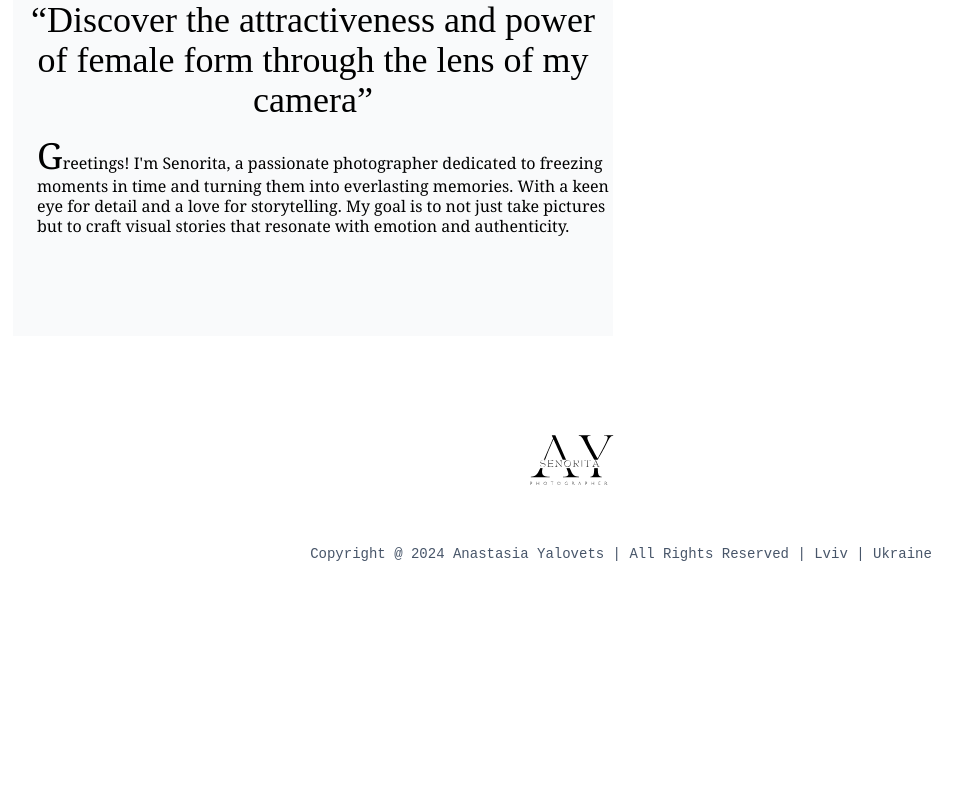
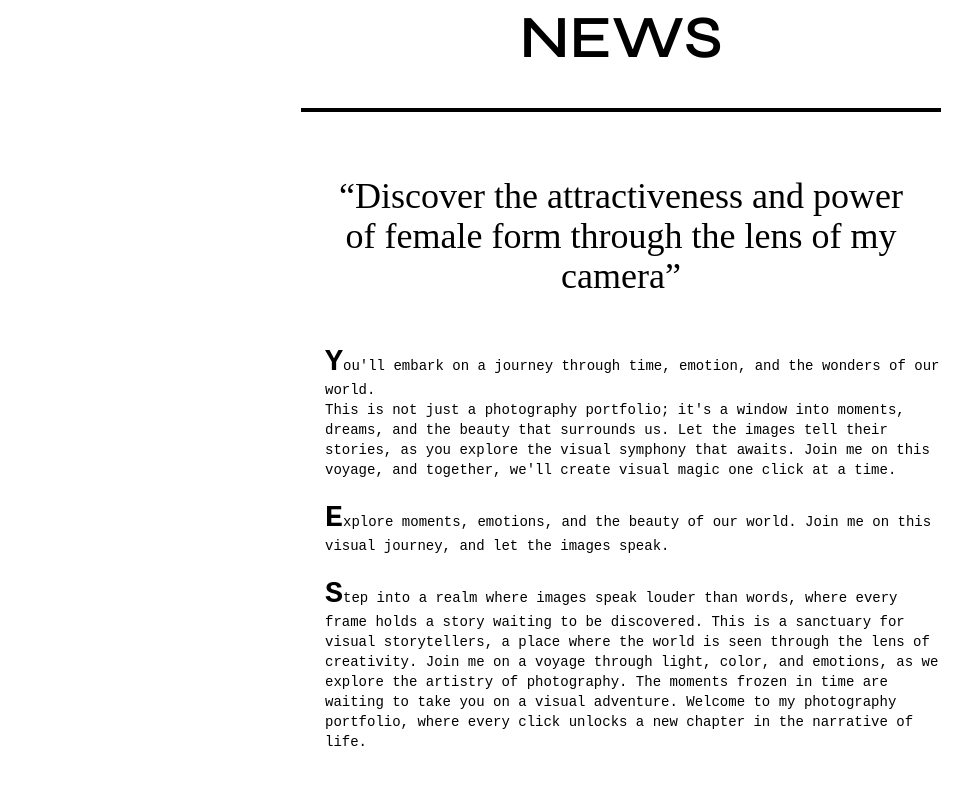
Before and after one commit to podanenko826/senorita-portfolio, a Next.js app: page /Journal in a window 1280 px wide. Shown: the part 360-1160 px from the top of the page, without its empty margins (19-991 px from the left). Before the commit the page ends 964 px from the top, so only its background shows below. Built offline with nearby package versions, Linux system fonts and the light colour scheme; some icons are missing.

Commit message:
Added "News" text above the Journal

```diff
--- a/components/Gallery.js
+++ b/components/Gallery.js
@@ -22,7 +22,7 @@ export default function Gallery({ allImages }) {
   return (
     <div>
       <Masonry
-        className="flex w-auto gap-2 px-8 lg:px-64 md:px-20 sm:px-14"
+        className="flex w-auto gap-2 px-2 lg:px-64 md:px-20 sm:px-14"
         breakpointCols={breakpointColumnsObj}
       >
         {allImages.map((photo, idx) => (
--- a/components/Tabs.js
+++ b/components/Tabs.js
@@ -14,7 +14,7 @@ export default function TabGroup({ photos }) {
   const buttonLabel = showMore ? 'Show More >' : 'Show Less <';
   const fullGallery = 'Full Gallery >';
 
-  const buttonKey = showMore ? 'Photo-3' : 'Photo-2';
+  const buttonKey = showMore ? 'Photo-1' : 'Photo-2';
 
   const currentPath = usePathname();
 
@@ -30,7 +30,7 @@ export default function TabGroup({ photos }) {
           <Tab.List className="pt-4">
             <Tab className="p-auto mb-14 uppercase text-xl" key={buttonKey}>
               <span
-                className="border-b-2 text-blue-600 border-blue-600"
+                className="border-b-2 text-blue-500 border-blue-500"
                 onClick={toggleShowMore}
               >
                 {buttonLabel}
@@ -46,13 +46,13 @@ export default function TabGroup({ photos }) {
           </Tab.Panels>
           <div className="flex flex-col items-center w-full pt-0 ">
             <div className="flex min-w-full justify-center">
-              <h1 className="text-6xl p-14 font-courier text-center">
+              <h1 className="text-6xl py-14 font-courier text-center">
                 More Examples?
               </h1>
             </div>
 
             <a className="pt-4 mb-20" href="/Gallery">
-              <span className="text-blue-500 font-thin p-auto uppercase text-xl">
+              <span className="text-blue-500 border-b-2 border-blue-500 font-thin p-auto uppercase text-xl">
                 {fullGallery}
               </span>
             </a>
--- a/pages/Footer.js
+++ b/pages/Footer.js
@@ -21,7 +21,7 @@ const Footer = () => {
           target="_blank"
           className="mt-7 ml-7"
         >
-          <FaInstagram className="text-3xl hover:bg-gray-700 hover:text-white focus:outline-none focus:ring-2 focus:ring-inset focus:ring-white" />
+          <FaInstagram className="text-3xl hover:bg-gray-700 duration-300 hover:text-white focus:outline-none focus:ring-2 focus:ring-inset focus:ring-white" />
         </Link>
 
         <Link
@@ -29,11 +29,11 @@ const Footer = () => {
           target="_blank"
           className="mt-7 ml-3"
         >
-          <FaFacebookF className="text-3xl hover:bg-gray-700 hover:text-white focus:outline-none focus:ring-2 focus:ring-inset focus:ring-white" />
+          <FaFacebookF className="text-3xl hover:bg-gray-700 duration-300 hover:text-white focus:outline-none focus:ring-2 focus:ring-inset focus:ring-white" />
         </Link>
       </div>
       <div className="flex min-w-full justify-center pb-3">
-        <h3 className="font-courier text-slate-600 text-sm p-7">
+        <h3 className="font-courier text-slate-600 text-xs md:text-sm p-7 text-center">
           Copyright @ 2024 Anastasia Yalovets | All Rights Reserved | Lviv |
           Ukraine
         </h3>
--- a/pages/Header.js
+++ b/pages/Header.js
@@ -1,7 +1,7 @@
 export default function Header() {
   return (
     <div>
-      <div className=" flex flex-col bg-slate-000 py-4  border-stone-400 py_-9">
+      <div className=" flex flex-col bg-slate-000 py-6  border-stone-400 py_-9">
         {/* <div className="px-8 flex flex-col justify-center items-center lg:flex-row lg:pr-16 ">
                     <CiFacebook className="text-4xl hover:bg-gray-700 hover:text-white focus:outline-none focus:ring-2 focus:ring-inset focus:ring-white"/>
                     <button className='hover:bg-gray-700 hover:text-white focus:outline-none focus:ring-2 focus:ring-inset focus:ring-white'><CiInstagram className="text-4xl" /></button>
--- a/pages/Journal.js
+++ b/pages/Journal.js
@@ -1,18 +1,37 @@
 export default function Journal() {
   return (
     <div className="min-w-full pl-8 pr-8 flex gap-4">
-      <div className="w-3/4 h-96 bg-gray-50">
-        <h1 className="text-4xl font-times text-center p-4 mt-8">
+      <div className="flex flex-col min-w-full xl:px-72 mb-6 items-between ">
+        <p className="text-6xl text-center font-semibold border-b-4 border-black p-10">
+          NEWS
+        </p>
+        <h1 className="text-3xl md:text-4xl font-times text-center md:p-8 mt-8 mb-12 md:mb-4">
           &ldquo;Discover the attractiveness and power of female form through
           the lens of my camera&rdquo;
         </h1>
-        <h1 className="leading-5 font-serif pl-6">
-          <strong className="text-4xl font-normal">G</strong>reetings! I'm
-          Senorita, a passionate photographer dedicated to freezing moments in
-          time and turning them into everlasting memories. With a keen eye for
-          detail and a love for storytelling. My goal is to not just take
-          pictures but to craft visual stories that resonate with emotion and
-          authenticity.
+        <h1 className="leading-5 text-sm font-courier pl-6 text-left">
+          <strong className="text-3xl font-semibold">Y</strong>ou'll embark on a
+          journey through time, emotion, and the wonders of our world. <br />
+          This is not just a photography portfolio; it's a window into moments,
+          dreams, and the beauty that surrounds us. Let the images tell their
+          stories, as you explore the visual symphony that awaits. Join me on
+          this voyage, and together, we'll create visual magic one click at a
+          time. <br /> <br />
+        </h1>
+        <h1 className="leading-5 text-sm font-courier pl-6 text-left">
+          <strong className="text-3xl font-semibold">E</strong>xplore moments,
+          emotions, and the beauty of our world. Join me on this visual journey,
+          and let the images speak. <br /> <br />
+        </h1>
+        <h1 className="leading-5 text-sm font-courier pl-6 text-left hidden md:block">
+          <strong className="text-3xl font-semibold">S</strong>tep into a realm
+          where images speak louder than words, where every frame holds a story
+          waiting to be discovered. This is a sanctuary for visual storytellers,
+          a place where the world is seen through the lens of creativity. Join
+          me on a voyage through light, color, and emotions, as we explore the
+          artistry of photography. The moments frozen in time are waiting to
+          take you on a visual adventure. Welcome to my photography portfolio,
+          where every click unlocks a new chapter in the narrative of life.{' '}
         </h1>
       </div>
       <div className="w-3/4 h-96 bg-transparent"></div>
--- a/pages/NavBar.js
+++ b/pages/NavBar.js
@@ -8,7 +8,7 @@ import { Disclosure } from '@headlessui/react';
 import { Bars3Icon, XMarkIcon } from '@heroicons/react/24/outline';
 
 // import { TfiInstagram, TfiFacebook } from 'react-icons/tfi';
-import { FaInstagram, FaInstagramSquare } from 'react-icons/fa6';
+import { FaInstagram, FaFacebookF } from 'react-icons/fa6';
 
 const navigation = [
   { label: 'Home', href: '/' },
@@ -96,6 +96,12 @@ export default function NavBar() {
                     >
                       <FaInstagram className="text-3xl hover:bg-gray-700 hover:text-white focus:outline-none focus:ring-2 focus:ring-inset focus:ring-white" />
                     </Link>
+                    <Link
+                      href="https://www.facebook.com/anastasia.nikolaevna.526"
+                      target="_blank"
+                    >
+                      <FaFacebookF className="text-3xl hover:bg-gray-700 hover:text-white focus:outline-none focus:ring-2 focus:ring-inset focus:ring-white" />
+                    </Link>
                   </div>
                 </div>
               </div>
```
